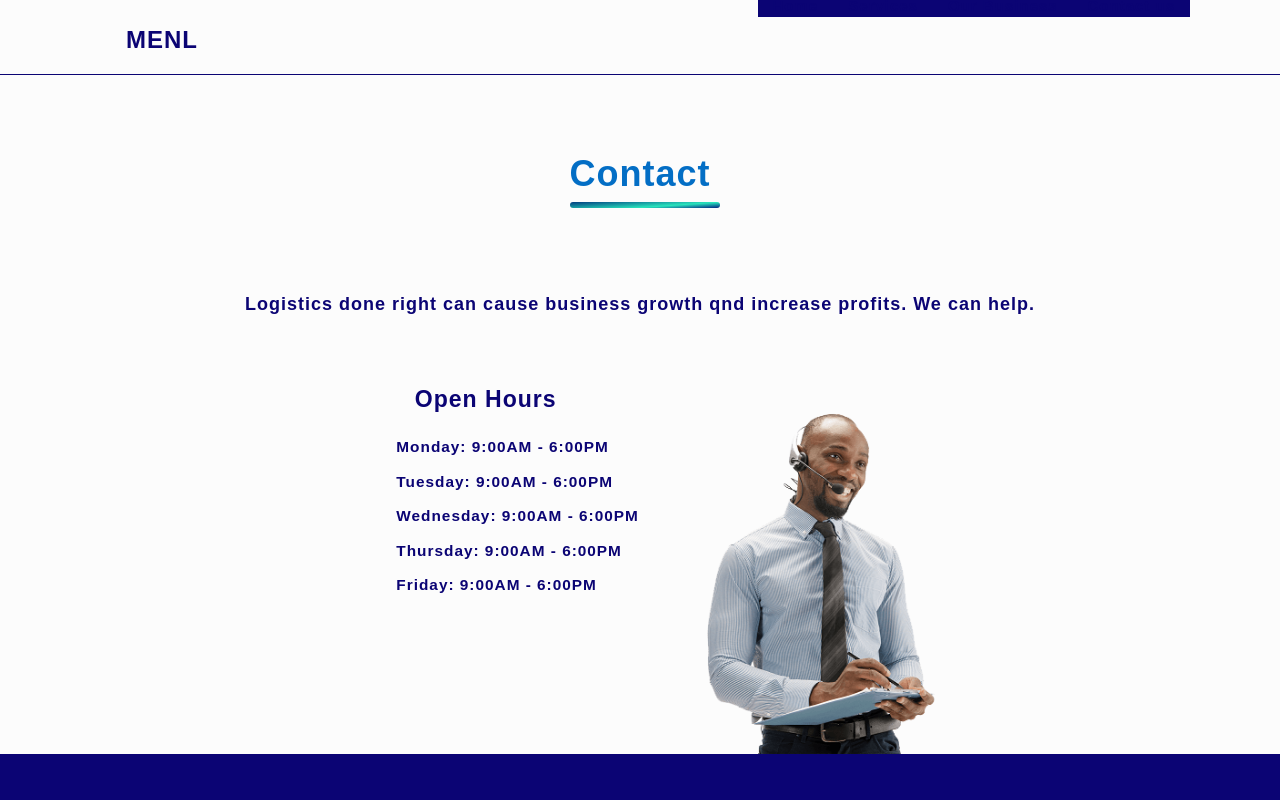
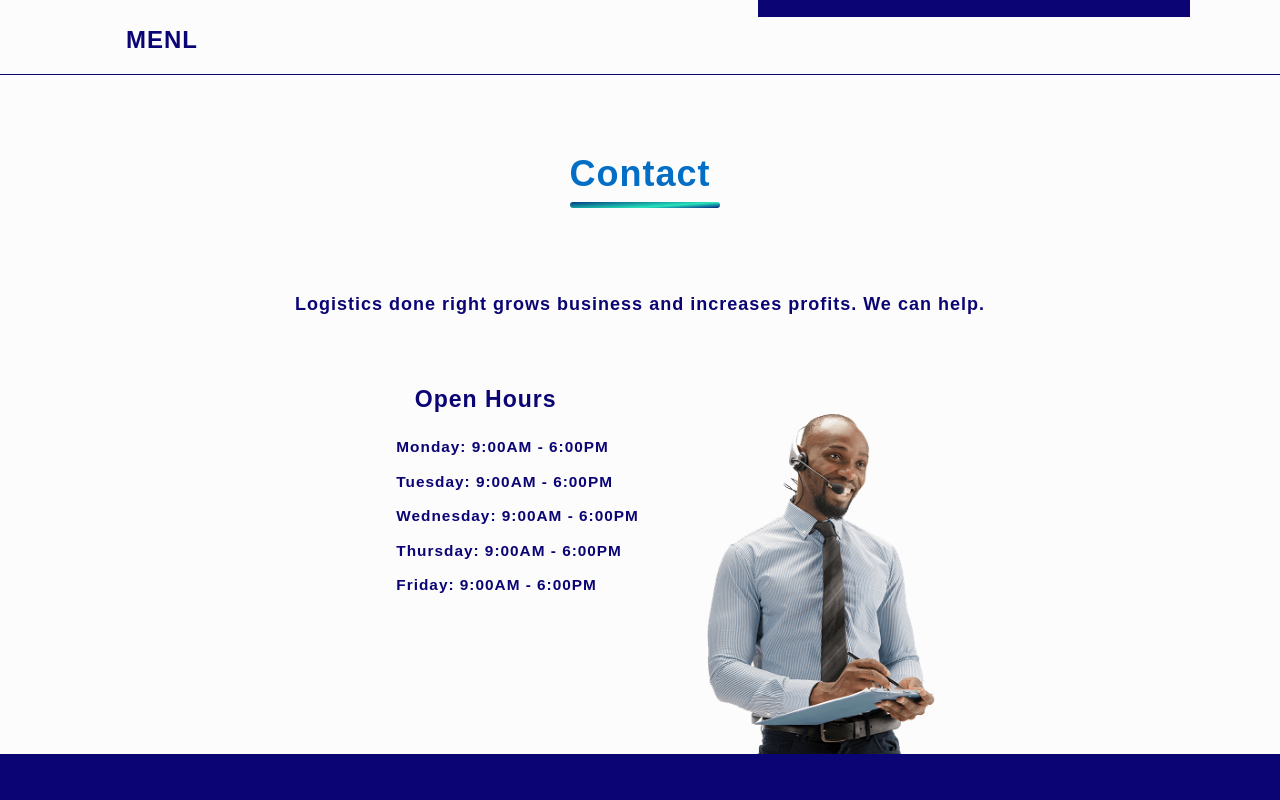
Before and after one commit to abeonweb/marine-express-site, a Next.js app: page /contact in a window 1280 px wide. Shown: the top 800 px of the page. Built offline with nearby package versions, Linux system fonts and the light colour scheme.

Commit message:
fixed typo

```diff
--- a/pages/contact/index.js
+++ b/pages/contact/index.js
@@ -8,7 +8,7 @@ const Contact = ({ days }) => {
   return (
     <div className={styles.contact}>
       <h1 className="title">Contact</h1>
-      <p className={styles.text}>Logistics done right can cause business growth qnd increase profits. We can help.</p>
+      <p className={styles.text}>Logistics done right grows business and increases profits. We can help.</p>
       <section className={`top-section ${styles.contact}`}>
         <div className={styles.workHoursContainer}>
           <div className={styles.imageContainer}>
```
